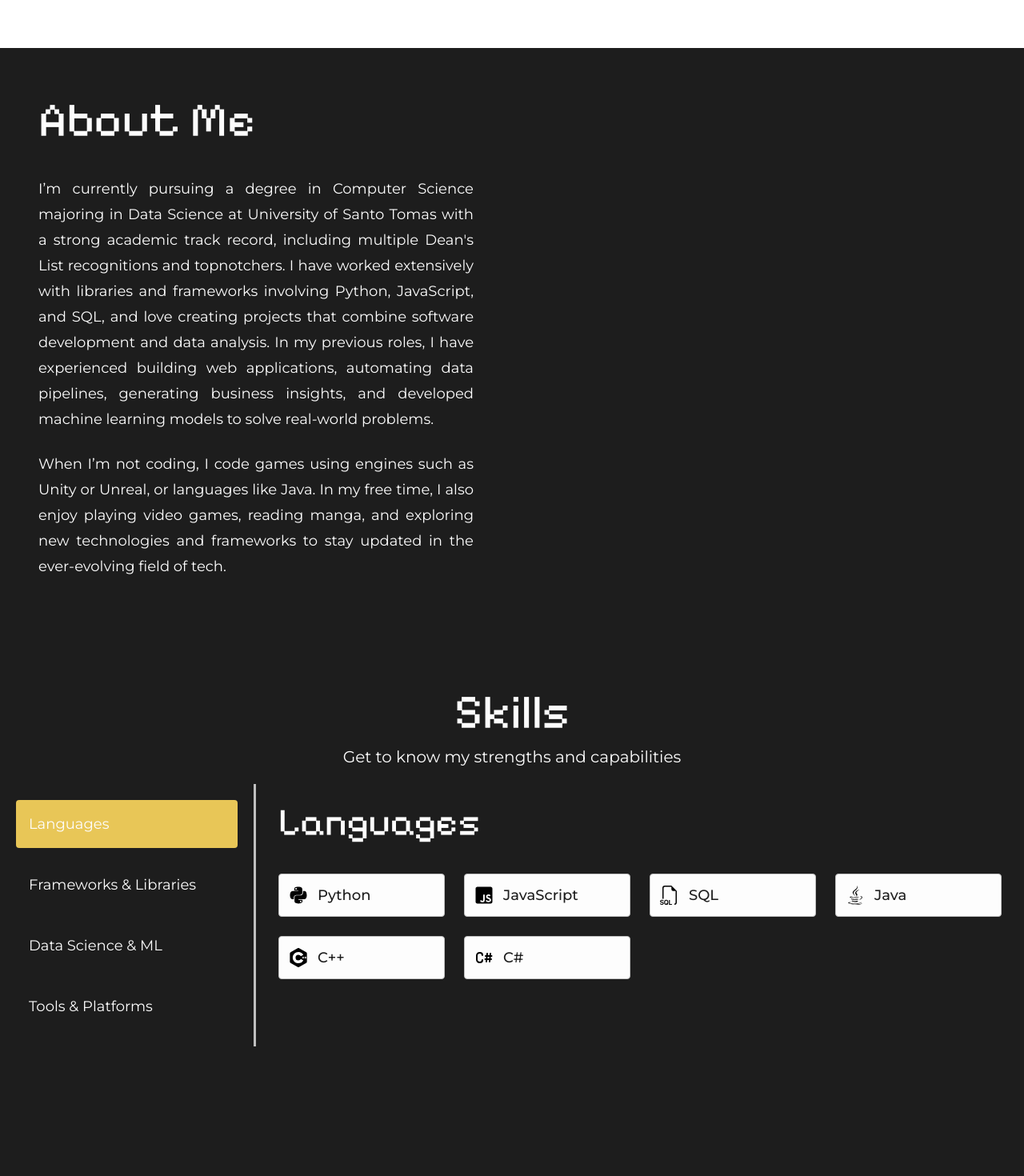
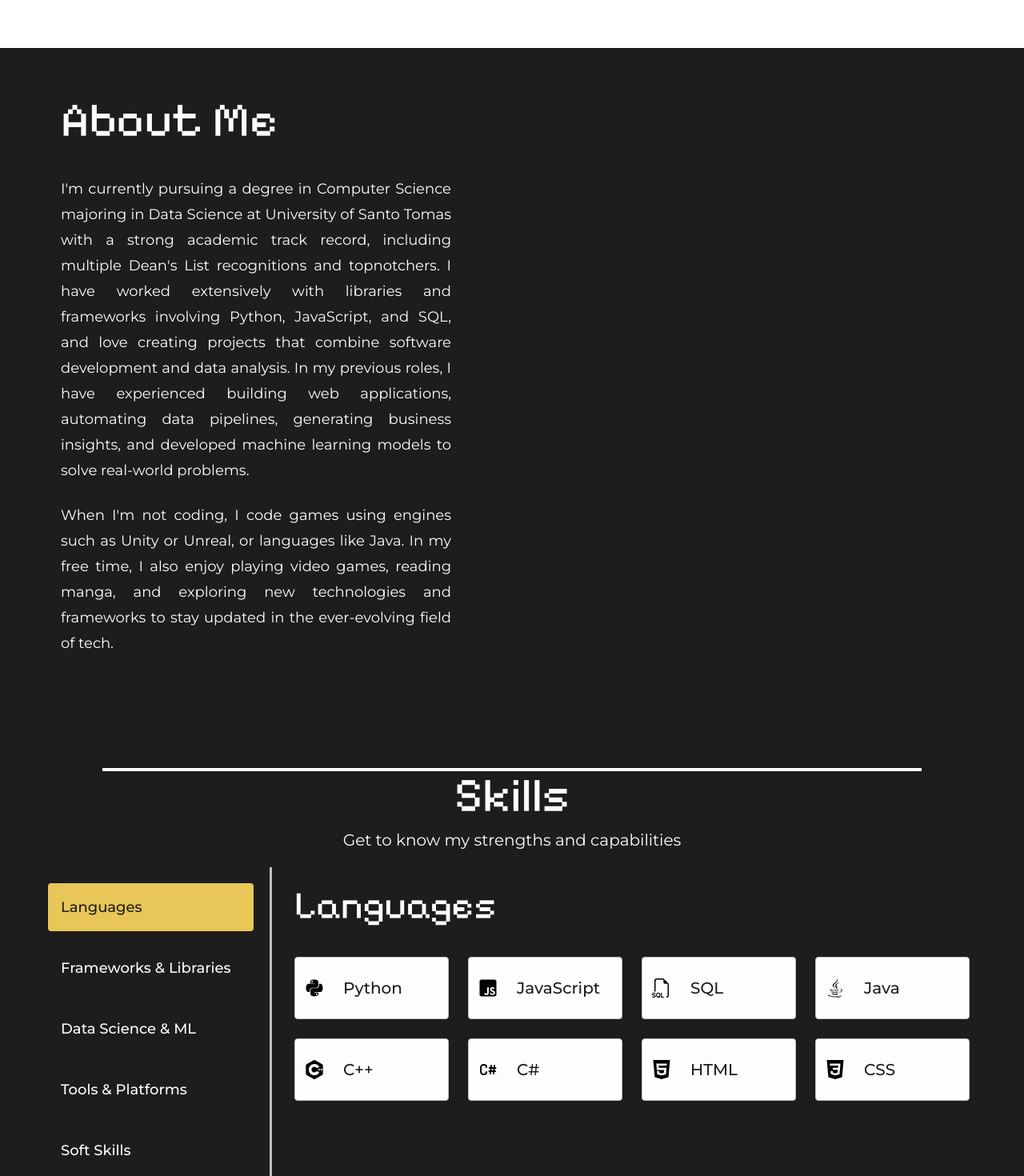
Before and after one commit to Avidrei/github-portfolio, a Next.js app: page / in a window 1280 px wide. Shown: the part 740-2210 px from the top of the page at 80% size. Built offline with nearby package versions, Linux system fonts and the light colour scheme.

Commit message:
Changed the Three Sections

```diff
--- a/src/app/components/About.tsx
+++ b/src/app/components/About.tsx
@@ -1,28 +1,30 @@
-import { useState } from "react";
-
 export default function About() {
     return (
-        <section className="flex flex-col bg-(--color-bsblack) min-h-screen">
-            <div className="flex flex-col ml-12 mt-15">
-            <h2 className="text-6xl text-(--color-bswhite) font-pix font-medium">About Me</h2>
+        <section className="flex flex-col bg-bsblack min-h-screen">
+            <div className="flex flex-col ml-19 mt-15">
+            <h2 className="text-6xl text-bswhite font-pix font-medium">About Me</h2>
             </div>
 
-            <div className="grid grid-cols-1 lg:grid-cols-2 ">
-                <div className="mt-10 mx-8 max-w-2xl px-4 text-(--color-bswhite) font-mont font-normal text-justify text-lg leading-8">
+            <div className="grid grid-cols-1 lg:grid-cols-2 mb-20">
+                <div className="mt-10 mx-15 max-w-2xl px-4 text-bswhite font-mont font-normal text-justify text-lg leading-8">
                     <p>
-                    I’m currently pursuing a degree in Computer Science majoring in Data Science at University of Santo Tomas
-                    with a strong academic track record, including multiple Dean's List recognitions and topnotchers.
+                    I&apos;m currently pursuing a degree in Computer Science majoring in Data Science at University of Santo Tomas
+                    with a strong academic track record, including multiple Dean&apos;s List recognitions and topnotchers.
                     I have worked extensively with libraries and frameworks involving Python, JavaScript, and SQL, and love creating projects that combine software
                     development and data analysis. In my previous roles, I have experienced building web applications, automating
                     data pipelines, generating business insights, and developed machine learning models to solve real-world problems.
                     </p>
 
                     <p className="mt-6">
-                    When I’m not coding, I code games using engines such as Unity or Unreal, or languages like Java. In my free time, I also enjoy playing video games,
+                    When I&apos;m not coding, I code games using engines such as Unity or Unreal, or languages like Java. In my free time, I also enjoy playing video games,
                     reading manga, and exploring new technologies and frameworks to stay updated in the ever-evolving field of tech.
                     </p>
                 </div>
             </div>
+
+            <div className="flex justify-center mt-15">
+                <div className="w-4/5 h-1 bg-bswhite"></div>
+            </div>
         </section>
     )
 }
--- a/src/app/components/Hero.tsx
+++ b/src/app/components/Hero.tsx
@@ -5,22 +5,22 @@
 
 export default function Hero() {
   return (
-    <section className="relative overflow-hidden flex flex-col justify-center items-center min-h-screen bg-color-var text-[var(--color-bsblack)]">
+    <section className="relative overflow-hidden flex flex-col justify-center items-center min-h-screen bg-color-var text-bsblack">
 
       {/* Floating Bubbles */}
 
-      <h1 className="sm:text-5xl lg:text-[5.25rem] font-pix font-medium z-10">
-        Hi, I'm Avidrei
+      <h1 className="text-5xl md:text-7xl lg:text-[5.25rem] font-pix font-medium z-10">
+        Hi, I&apos;m Avidrei
       </h1>
 
-      <p className="mt-4 text-xl font-mont max-w-3xl text-center z-10">
-        A humble Data Scientist, Software Engineer and Full Stack Developer
+      <p className="mx-5 mt-3 text-sm md:text-lg lg:text-xl lg:mt-6  font-mont max-w-3xl text-center z-10">
+        A Data Scientist, Software Engineer and Full Stack Developer
       </p>
 
-      <div className="text-5xl mt-6 flex space-x-12 z-10">
-        <FaGithub className="hover:text-(--color-bsgold) transition" />
-        <FaLinkedin className="hover:text-(--color-bsgold) transition" />
-        <MdEmail className="hover:text-(--color-bsgold) transition" />
+      <div className="text-2xl md:text-4xl lg:text-5xl mt-3 lg:mt-6 flex space-x-5 md:space-x-8 lg:space-x-10 z-10">
+        <FaGithub className="hover:text-bsgold transition" />
+        <FaLinkedin className="hover:text-bsgold transition" />
+        <MdEmail className="hover:text-bsgold transition" />
       </div>
     </section>
   );
--- /dev/null
+++ b/src/app/components/Projects.tsx
@@ -0,0 +1,9 @@
+export default function Projects() {
+    return (
+        <section className="flex flex-col bg-bswhite min-h-screen">
+            <div className="flex flex-col ml-19 mt-15">
+                <h2 className="text-6xl text-bswhite font-pix font-medium">Projects</h2>
+            </div>
+        </section>
+    )
+}
--- a/src/app/components/Skills.tsx
+++ b/src/app/components/Skills.tsx
@@ -3,16 +3,17 @@
 import { useState } from "react";
 import type { ReactNode } from "react";
 import { TbBrandCSharp, TbBrandNextjs } from "react-icons/tb";
-import { FaPython, FaJsSquare, FaReact, FaNodeJs, FaJava, FaGit, FaDocker } from "react-icons/fa";
+import { FaPython, FaJsSquare, FaReact, FaNodeJs, FaJava, FaGit, FaDocker, FaFigma } from "react-icons/fa";
 import { SiNumpy, SiScikitlearn, SiTensorflow, SiPytorch, SiTailwindcss, SiCplusplus,
-       SiPandas, SiKeras, SiTableau, SiJupyter} from "react-icons/si";
+       SiPandas, SiKeras, SiTableau, SiJupyter, SiAdobephotoshop, SiAdobeillustrator, SiCanva, SiRenpy,
+       SiUnrealengine, SiUnity, SiMongodb, SiCss3, SiHtml5 } from "react-icons/si";
 import { BsFiletypeSql } from "react-icons/bs";
 import { VscVscode } from "react-icons/vsc";
 
 type Skill = { name: string; icon: ReactNode };
 
 export default function SkillsSection() {
-  const categories = ["Languages", "Frameworks & Libraries", "Data Science & ML", "Tools & Platforms"];
+  const categories = ["Languages", "Frameworks & Libraries", "Data Science & ML", "Tools & Platforms", "Soft Skills"];
 
   const skills: Record<string, Skill[]> = {
     Languages: [
@@ -22,6 +23,8 @@
       { name: "Java", icon: <FaJava/> },
       { name: "C++", icon: <SiCplusplus /> },
       { name: "C#", icon: <TbBrandCSharp /> },
+      { name: "HTML", icon: <SiHtml5 /> },
+      { name: "CSS", icon: <SiCss3 /> },
     ],
     "Frameworks & Libraries": [
       { name: "React", icon: <FaReact /> },
@@ -36,6 +39,7 @@
       { name: "PyTorch", icon: <SiPytorch /> },
       { name: "Pandas", icon: <SiPandas /> },
       { name: "Keras", icon: <SiKeras /> },
+      { name: "MongoDB", icon: <SiMongodb /> },
     ],
     "Tools & Platforms": [
       { name: "Git & GitHub", icon: <FaGit /> },
@@ -43,28 +47,42 @@
       { name: "VS Code", icon: <VscVscode /> },
       { name: "Jupyter Notebooks", icon: <SiJupyter /> },
       { name: "Tableau", icon: <SiTableau /> },
+      { name: "Adobe Photoshop", icon: <SiAdobephotoshop /> },
+      { name: "Adobe Illustrator", icon: <SiAdobeillustrator /> },
+      { name: "Figma", icon: <FaFigma /> },
+      { name: "Canva", icon: <SiCanva /> },
+      { name: "Renpy", icon: <SiRenpy /> },
+      { name: "Unreal Engine", icon: <SiUnrealengine /> },
+      { name: "Unity", icon: <SiUnity /> }
     ],
+    "Soft Skills": [
+      { name: "Communication", icon: <></> },
+      { name: "Teamwork", icon: <></> },
+      { name: "Problem Solving", icon: <></> },
+      { name: "Adaptability", icon: <></> },
+      { name: "Leadership", icon: <></> }
+    ]
   };
 
   const [selectedCategory, setSelectedCategory] = useState(categories[0]);
 
   return (
-    <section className="flex flex-col bg-(--color-bsblack) min-h-screen">
+    <section className="flex flex-col bg-bsblack min-h-screen">
     {/* Skills Text*/}
     <div className="flex flex-col items-center justify-center">
-        <h2 className="text-6xl font-pix text-(--color-bswhite)">Skills </h2>
-        <h3 className="mt-3 mb-5 text-xl font-mont text-(--color-bswhite)">Get to know my strengths and capabilities</h3>
+        <h2 className="text-6xl font-pix text-bswhite">Skills </h2>
+        <h3 className="mt-3 mb-5 text-xl font-mont text-bswhite">Get to know my strengths and capabilities</h3>
     </div>
-    <div className="flex">
+    <div className="flex mx-10">
       {/* Left Nav */}
-      <nav className="w-1/4 border-r-3 border-(--color-bssilver) p-5 flex flex-col space-y-4 sticky top-0 h-8/12">
+      <nav className="w-1/4 border-r-3 border-bssilver p-5 flex flex-col space-y-4 sticky top-0 h-8/12">
         {categories.map((cat) => (
           <button
             key={cat}
             onClick={() => setSelectedCategory(cat)}
-            className={`text-left font-mont text-lg text-(--color-bswhite) px-4 py-4 rounded hover:bg-(--color-bsgold) hover:text-(--color-bswhite) transition-colors ${
-              selectedCategory === cat ? "bg-(--color-bsgold) text-(--color-bs)" : ""}`}>
-            {cat}
+            className={`text-left font-mont text-lg font-medium text-(--color-bswhite) px-4 py-4 rounded
+              hover:bg-(--color-bsgold) hover:text-bsblack transition-colors
+              ${selectedCategory === cat ? "bg-bsgold text-bsblack" : ""}`}> {cat}
           </button>
         ))}
       </nav>
@@ -78,7 +96,7 @@
               key={skill.name}
               className="flex items-center gap-3 p-3 border rounded bg-(--color-bswhite) border-(--color-bssilver) hover:bg-(--color-bsgold) hover:border-(--color-bsgold) transition-colors">
               {skill.icon && <span className="text-(--color-bsblack text-2xl">{skill.icon}</span>}
-              <span className="font-mont text-(--color-bsblack) text-lg font-medium">{skill.name}</span>
+              <span className="p-3 font-mont text-(--color-bsblack) text-xl font-medium">{skill.name}</span>
             </div>
           ))}
         </div>
--- a/src/app/page.tsx
+++ b/src/app/page.tsx
@@ -3,6 +3,7 @@
 import Skills from "./components/Skills";
 import About from "./components/About";
 import Hero from "./components/Hero";
+import Projects from "./components/Projects";
 
 
 
@@ -13,12 +14,12 @@
       <Hero />
       {/* Section : About Me */}
       <About />
+
       {/* Section : Skills / Tech Stack */}
       <Skills />
 
-
       {/* Section : Projects */}
-
+      <Projects />
       {/* Section : Skills */}
     </main>
   );
```
